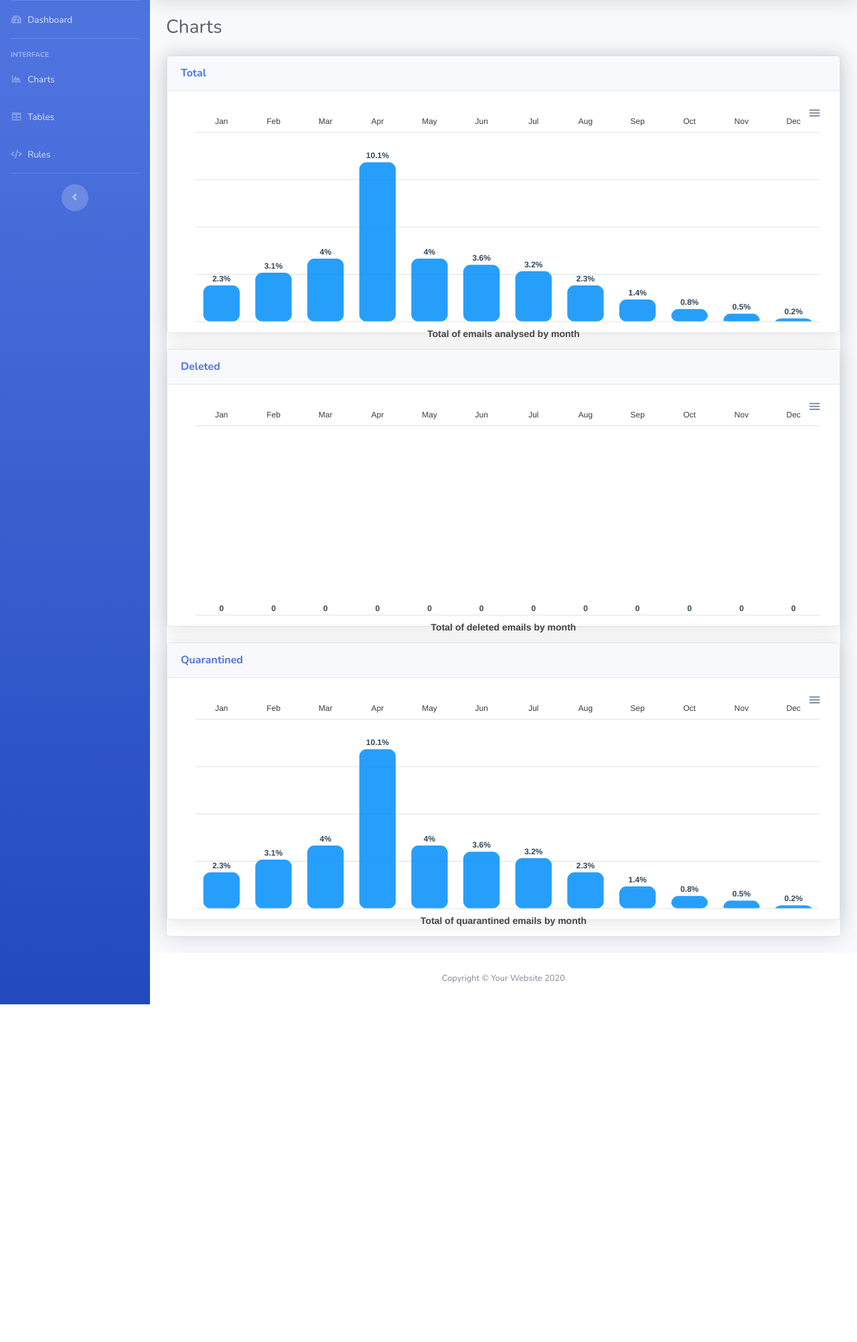
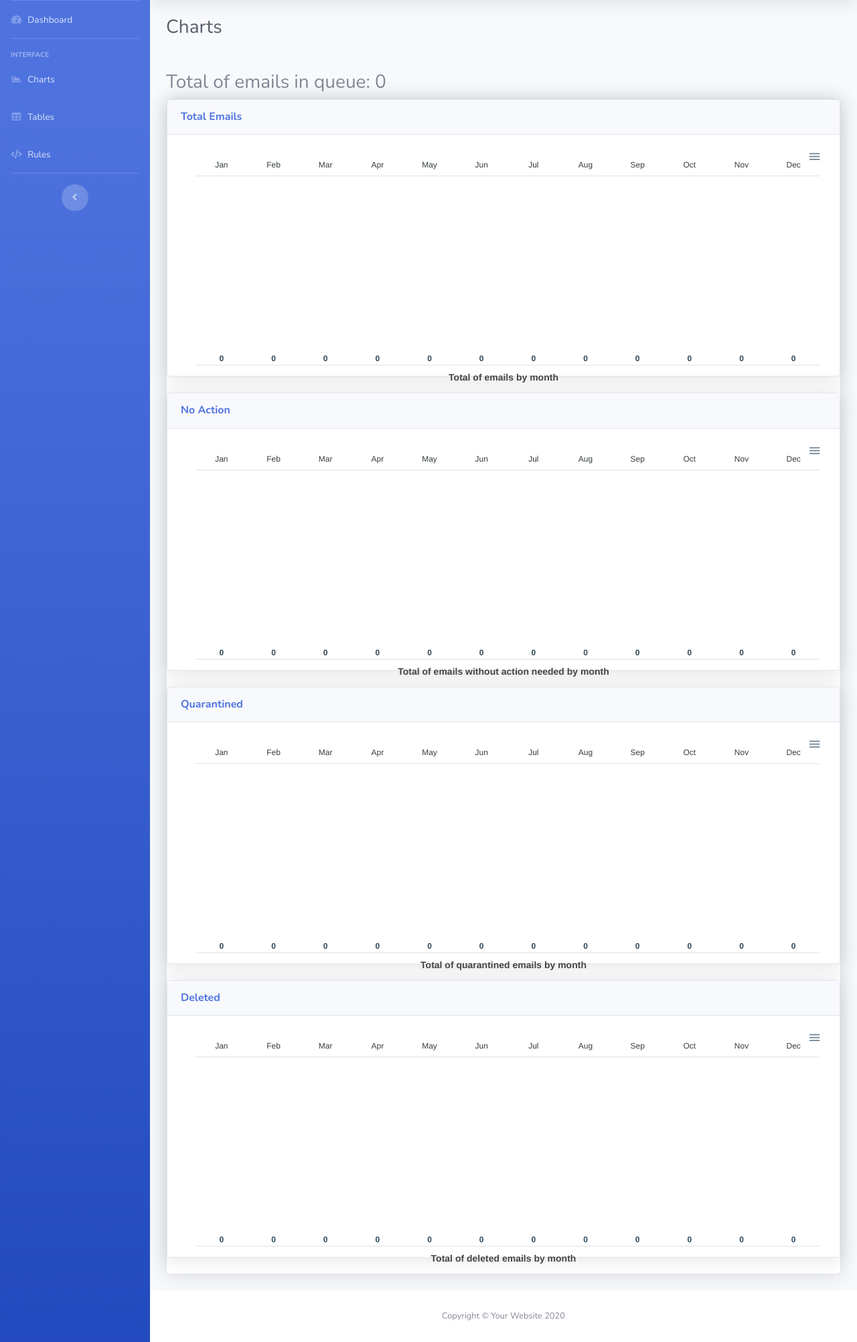
Before and after one commit to rafaelsorgato/email-security, a Django app: page /charts/ in a window 1280 px wide. Shown: the part 70-2073 px from the top of the page at 67% size. Before the commit the page ends 1569 px from the top, so only its background shows below. Run offline with Django 5.2, Linux system fonts and the light colour scheme; data that the repository does not hold is empty; some libraries are stand-ins or nearby versions.

Commit message:
charts finish

```diff
--- a/aplication/templates/charts.html
+++ b/aplication/templates/charts.html
@@ -28,24 +28,26 @@
 <div class="container-fluid">
 <!-- Page Heading -->
 <h1 class="h3 mb-4 text-gray-800">Charts</h1>
+<br>
+<h3>Total of emails in queue:  {{ queueddata_total|safe }}</h3>
 <div class="card shadow mb-4">
     <div class="row">
         <div class="col-xl-12 col-lg-7">
         <!-- Bar Chart -->
         <div class="card shadow mb-4">
         <div class="card-header py-3">
-        <h6 class="m-0 font-weight-bold text-primary">Total</h6>
+        <h6 class="m-0 font-weight-bold text-primary">Total Emails</h6>
         </div>
         <div class="card-body">
             <div class="chart-bar">
-            <div id="emailbymonth"></div>
+                <div id="emailtotal"></div>
                 <script>
                     document.addEventListener("DOMContentLoaded", () => {
                         // Opções do gráfico
                         var options = {
                             series: [{
-                            name: 'Inflation',
-                            data: [2.3, 3.1, 4.0, 10.1, 4.0, 3.6, 3.2, 2.3, 1.4, 0.8, 0.5, 0.2]
+                                name: 'Total of emails',
+                                data: JSON.parse('{{ totaldata_total|safe }}'),
                             }],
                             chart: {
                                 height: 350,
@@ -62,7 +64,7 @@
                             dataLabels: {
                                 enabled: true,
                                 formatter: function (val) {
-                                return val + "%";
+                                    return val;
                                 },
                                 offsetY: -20,
                                 style: {
@@ -71,7 +73,7 @@
                                 }
                             },
                             xaxis: {
-                            categories: ["Jan", "Feb", "Mar", "Apr", "May", "Jun", "Jul", "Aug", "Sep", "Oct", "Nov", "Dec"],
+                                categories: JSON.parse('{{ months|safe }}'),
                                 position: 'top',
                                 axisBorder: {
                                     show: false
@@ -105,13 +107,13 @@
                                 labels: {
                                     show: false,
                                     formatter: function (val) {
-                                    return val + "%";
+                                        return val;
                                     }
                                 }
 
                             },
                             title: {
-                            text: 'Total of emails analysed by month',
+                                text: 'Total of emails by month',
                                 floating: true,
                                 offsetY: 330,
                                 align: 'center',
@@ -122,10 +124,217 @@
                         };
 
                         // Criando o gráfico de colunas
-                    var chart = new ApexCharts(document.querySelector("#emailbymonth"), options);
+                        var chart = new ApexCharts(document.querySelector("#emailtotal"), options);
                         chart.render();
                     });
                 </script>
+
+            </div>
+        </div>
+        </div>
+        </div>
+    </div>
+    <div class="row">
+        <div class="col-xl-12 col-lg-7">
+        <!-- Bar Chart -->
+        <div class="card shadow mb-4">
+        <div class="card-header py-3">
+        <h6 class="m-0 font-weight-bold text-primary">No Action</h6>
+        </div>
+        <div class="card-body">
+            <div class="chart-bar">
+                <div id="emailnoaction"></div>
+                <script>
+                    document.addEventListener("DOMContentLoaded", () => {
+                        // Opções do gráfico
+                        var options = {
+                            series: [{
+                                name: 'Total of no action emails',
+                                data: JSON.parse('{{ noactiondata_total|safe }}'),
+                            }],
+                            chart: {
+                                height: 350,
+                                type: 'bar',
+                            },
+                            plotOptions: {
+                                bar: {
+                                    borderRadius: 10,
+                                    dataLabels: {
+                                        position: 'top', // top, center, bottom
+                                    },
+                                }
+                            },
+                            dataLabels: {
+                                enabled: true,
+                                formatter: function (val) {
+                                    return val;
+                                },
+                                offsetY: -20,
+                                style: {
+                                    fontSize: '12px',
+                                    colors: ["#304758"]
+                                }
+                            },
+                            xaxis: {
+                                categories: JSON.parse('{{ months|safe }}'),
+                                position: 'top',
+                                axisBorder: {
+                                    show: false
+                                },
+                                axisTicks: {
+                                    show: false
+                                },
+                                crosshairs: {
+                                    fill: {
+                                        type: 'gradient',
+                                        gradient: {
+                                            colorFrom: '#D8E3F0',
+                                            colorTo: '#BED1E6',
+                                            stops: [0, 100],
+                                            opacityFrom: 0.4,
+                                            opacityTo: 0.5,
+                                        }
+                                    }
+                                },
+                                tooltip: {
+                                    enabled: true,
+                                }
+                            },
+                            yaxis: {
+                                axisBorder: {
+                                    show: false
+                                },
+                                axisTicks: {
+                                    show: false,
+                                },
+                                labels: {
+                                    show: false,
+                                    formatter: function (val) {
+                                        return val;
+                                    }
+                                }
+
+                            },
+                            title: {
+                                text: 'Total of emails without action needed by month',
+                                floating: true,
+                                offsetY: 330,
+                                align: 'center',
+                                style: {
+                                    color: '#444'
+                                }
+                            }
+                        };
+
+                        // Criando o gráfico de colunas
+                        var chart = new ApexCharts(document.querySelector("#emailnoaction"), options);
+                        chart.render();
+                    });
+                </script>
+
+            </div>
+        </div>
+        </div>
+        </div>
+    </div>
+    <div class="row">
+        <div class="col-xl-12 col-lg-7">
+        <!-- Bar Chart -->
+        <div class="card shadow mb-4">
+        <div class="card-header py-3">
+        <h6 class="m-0 font-weight-bold text-primary">Quarantined</h6>
+        </div>
+        <div class="card-body">
+            <div class="chart-bar">
+                <div id="emailquarantined"></div>
+                <script>
+                    document.addEventListener("DOMContentLoaded", () => {
+                        // Opções do gráfico
+                        var options = {
+                            series: [{
+                                name: 'Total of quarantined emails',
+                                data: JSON.parse('{{ quarantineddata_total|safe }}'),
+                            }],
+                            chart: {
+                                height: 350,
+                                type: 'bar',
+                            },
+                            plotOptions: {
+                                bar: {
+                                    borderRadius: 10,
+                                    dataLabels: {
+                                        position: 'top', // top, center, bottom
+                                    },
+                                }
+                            },
+                            dataLabels: {
+                                enabled: true,
+                                formatter: function (val) {
+                                    return val;
+                                },
+                                offsetY: -20,
+                                style: {
+                                    fontSize: '12px',
+                                    colors: ["#304758"]
+                                }
+                            },
+                            xaxis: {
+                                categories: JSON.parse('{{ months|safe }}'),
+                                position: 'top',
+                                axisBorder: {
+                                    show: false
+                                },
+                                axisTicks: {
+                                    show: false
+                                },
+                                crosshairs: {
+                                    fill: {
+                                        type: 'gradient',
+                                        gradient: {
+                                            colorFrom: '#D8E3F0',
+                                            colorTo: '#BED1E6',
+                                            stops: [0, 100],
+                                            opacityFrom: 0.4,
+                                            opacityTo: 0.5,
+                                        }
+                                    }
+                                },
+                                tooltip: {
+                                    enabled: true,
+                                }
+                            },
+                            yaxis: {
+                                axisBorder: {
+                                    show: false
+                                },
+                                axisTicks: {
+                                    show: false,
+                                },
+                                labels: {
+                                    show: false,
+                                    formatter: function (val) {
+                                        return val;
+                                    }
+                                }
+
+                            },
+                            title: {
+                                text: 'Total of quarantined emails by month',
+                                floating: true,
+                                offsetY: 330,
+                                align: 'center',
+                                style: {
+                                    color: '#444'
+                                }
+                            }
+                        };
+
+                        // Criando o gráfico de colunas
+                        var chart = new ApexCharts(document.querySelector("#emailquarantined"), options);
+                        chart.render();
+                    });
+                </script>
+
             </div>
         </div>
         </div>
@@ -147,7 +356,7 @@
                         var options = {
                             series: [{
                                 name: 'Total of deleted emails',
-                                data: JSON.parse('{{ totals|safe }}'),
+                                data: JSON.parse('{{ deleteddata_total|safe }}'),
                             }],
                             chart: {
                                 height: 350,
@@ -234,108 +443,6 @@
         </div>
         </div>
     </div>
-    <div class="row">
-        <div class="col-xl-12 col-lg-7">
-        <!-- Bar Chart -->
-        <div class="card shadow mb-4">
-        <div class="card-header py-3">
-        <h6 class="m-0 font-weight-bold text-primary">Quarantined</h6>
-        </div>
-        <div class="card-body">
-            <div class="chart-bar">
-                <div id="emailquarantined"></div>
-                <script>
-                    document.addEventListener("DOMContentLoaded", () => {
-                        // Opções do gráfico
-                        var options = {
-                            series: [{
-                                name: 'Inflation',
-                                data: [2.3, 3.1, 4.0, 10.1, 4.0, 3.6, 3.2, 2.3, 1.4, 0.8, 0.5, 0.2]
-                            }],
-                            chart: {
-                                height: 350,
-                                type: 'bar',
-                            },
-                            plotOptions: {
-                                bar: {
-                                    borderRadius: 10,
-                                    dataLabels: {
-                                        position: 'top', // top, center, bottom
-                                    },
-                                }
-                            },
-                            dataLabels: {
-                                enabled: true,
-                                formatter: function (val) {
-                                    return val + "%";
-                                },
-                                offsetY: -20,
-                                style: {
-                                    fontSize: '12px',
-                                    colors: ["#304758"]
-                                }
-                            },
-                            xaxis: {
-                                categories: ["Jan", "Feb", "Mar", "Apr", "May", "Jun", "Jul", "Aug", "Sep", "Oct", "Nov", "Dec"],
-                                position: 'top',
-                                axisBorder: {
-                                    show: false
-                                },
-                                axisTicks: {
-                                    show: false
-                                },
-                                crosshairs: {
-                                    fill: {
-                                        type: 'gradient',
-                                        gradient: {
-                                            colorFrom: '#D8E3F0',
-                                            colorTo: '#BED1E6',
-                                            stops: [0, 100],
-                                            opacityFrom: 0.4,
-                                            opacityTo: 0.5,
-                                        }
-                                    }
-                                },
-                                tooltip: {
-                                    enabled: true,
-                                }
-                            },
-                            yaxis: {
-                                axisBorder: {
-                                    show: false
-                                },
-                                axisTicks: {
-                                    show: false,
-                                },
-                                labels: {
-                                    show: false,
-                                    formatter: function (val) {
-                                        return val + "%";
-                                    }
-                                }
-
-                            },
-                            title: {
-                                text: 'Total of quarantined emails by month',
-                                floating: true,
-                                offsetY: 330,
-                                align: 'center',
-                                style: {
-                                    color: '#444'
-                                }
-                            }
-                        };
-
-                        // Criando o gráfico de colunas
-                        var chart = new ApexCharts(document.querySelector("#emailquarantined"), options);
-                        chart.render();
-                    });
-                </script>
-            </div>
-        </div>
-        </div>
-        </div>
-    </div>
 
 </div>
 </div>
--- a/aplication/views.py
+++ b/aplication/views.py
@@ -143,23 +143,70 @@ def charts(request):
     # Inicializar os totais para todos os meses com zero
     monthly_totals = {month_abbr_names[i]: 0 for i in range(12)}
     # Consulta para obter o count de emails por mês do ano atual
-    data = emails.objects.filter(receivedondate__year=current_year) \
+    queueddata = emails.objects.filter(receivedondate__year=current_year) \
                         .annotate(month=ExtractMonth('receivedondate')) \
                         .values('month') \
                         .annotate(total=Count('id')) \
                         .order_by('month')
-    print(data)
+    queueddata_total_sum = sum(item['total'] for item in queueddata)
+    noactiondata = emails.objects.filter(receivedondate__year=current_year, action=1) \
+                        .annotate(month=ExtractMonth('receivedondate')) \
+                        .values('month') \
+                        .annotate(total=Count('id')) \
+                        .order_by('month')
+    quarantineddata = emails.objects.filter(receivedondate__year=current_year, action=2) \
+                        .annotate(month=ExtractMonth('receivedondate')) \
+                        .values('month') \
+                        .annotate(total=Count('id')) \
+                        .order_by('month')
+    deleteddata = emails.objects.filter(receivedondate__year=current_year, action=3) \
+                        .annotate(month=ExtractMonth('receivedondate')) \
+                        .values('month') \
+                        .annotate(total=Count('id')) \
+                        .order_by('month')
 
+    print(deleteddata)
     # Atualize os totais com os valores reais
-    for entry in data:
+    queueddata_total = monthly_totals.copy()
+    noactiondata_total = monthly_totals.copy()
+    deleteddata_total = monthly_totals.copy()
+    quarantineddata_total = monthly_totals.copy()
+    totaldata_total = monthly_totals.copy()
+    for entry in noactiondata:
         # Ajuste o mês para corresponder aos índices da lista de meses abreviados
         month = month_abbr_names[entry['month'] - 1]
         total = entry['total']
-        monthly_totals[month] = total
-
+        noactiondata_total[month] = total
+    for entry in quarantineddata:
+        # Ajuste o mês para corresponder aos índices da lista de meses abreviados
+        month = month_abbr_names[entry['month'] - 1]
+        total = entry['total']
+        noactiondata_total[month] = total
+    for entry in deleteddata:
+        # Ajuste o mês para corresponder aos índices da lista de meses abreviados
+        month = month_abbr_names[entry['month'] - 1]
+        total = entry['total']
+        deleteddata_total[month] = total
+    for entry in queueddata:
+        # Ajuste o mês para corresponder aos índices da lista de meses abreviados
+        month = month_abbr_names[entry['month'] - 1]
+        total = entry['total']
+        queueddata_total[month] = total
     # Criar o contexto JSON
+    print(month_abbr_names)
+    for months in range(0,12):
+        month = month_abbr_names[months]
+        totaldata_total[month] = (deleteddata_total.get(month, 0) +
+                          noactiondata_total.get(month, 0) +
+                          noactiondata_total.get(month, 0)+
+                          queueddata_total.get(month, 0))
 
     context = {
+        'quarantineddata_total': list(quarantineddata_total.values()),
+        'noactiondata_total': list(noactiondata_total.values()),
+        'queueddata_total': queueddata_total_sum,
+        'deleteddata_total': list(deleteddata_total.values()),
+        'totaldata_total': list(totaldata_total.values()),
         'months': json.dumps(list(monthly_totals.keys())),
         'totals': list(monthly_totals.values())
     }
```
Lines whose indentation alone changed are shown as unchanged.
